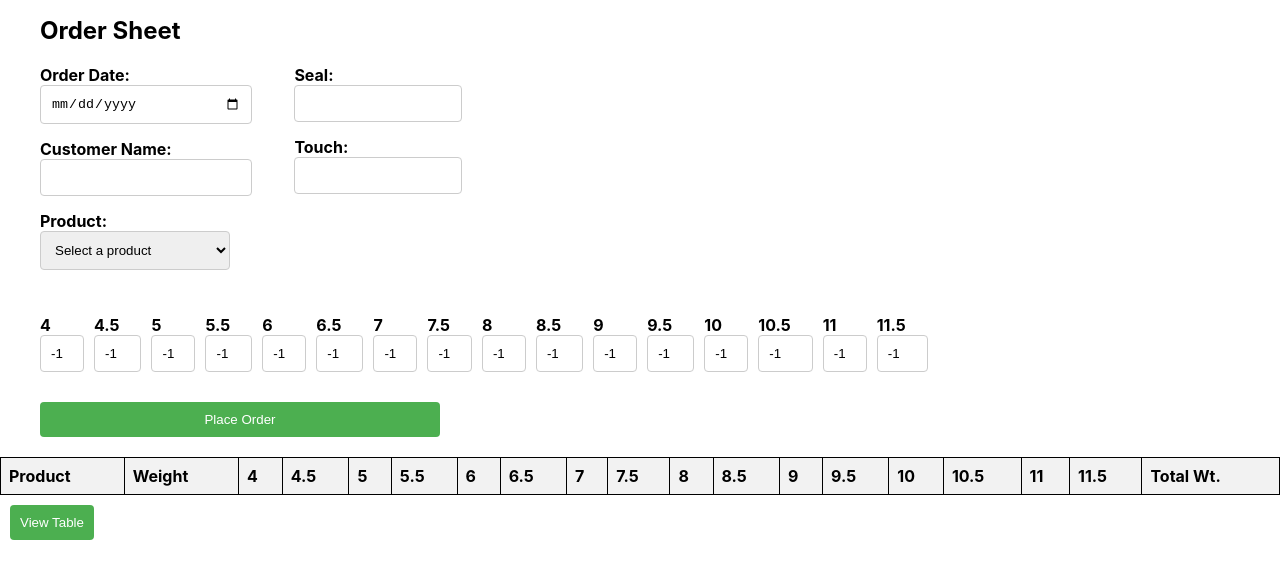
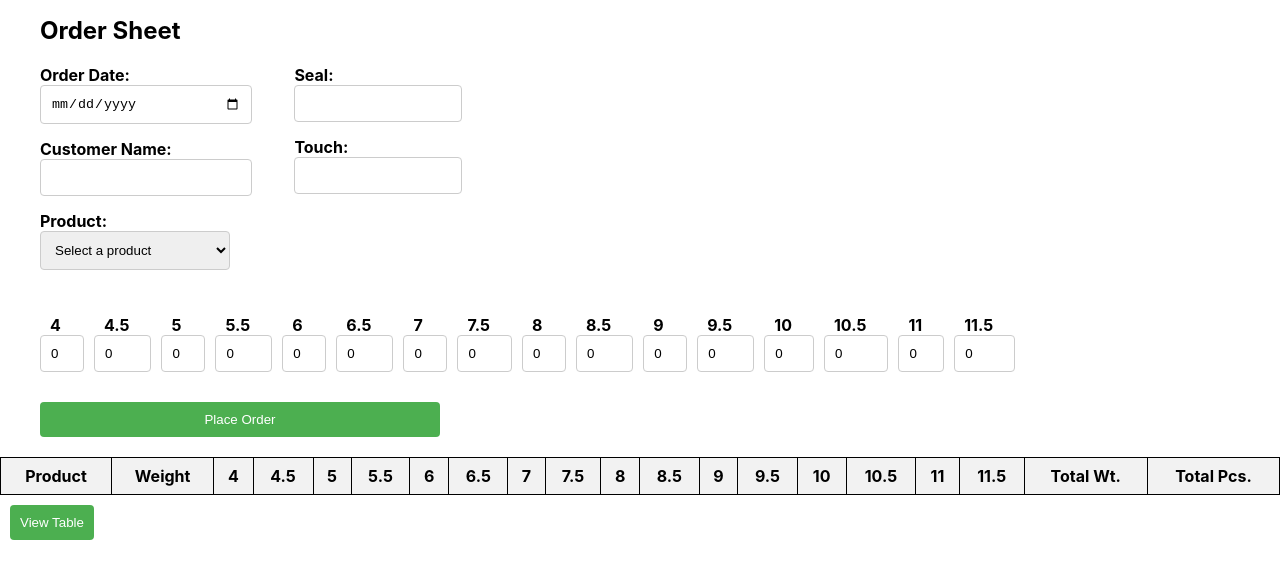
Before and after one commit to Shank0071/customermaster, a React (Create React App) app: page / in a window 1280 px wide. Shown: the top 578 px of the page. Built offline with nearby package versions, Linux system fonts and the light colour scheme.

Commit message:
table functionality added

```diff
--- a/src/components/OrderSheet.css
+++ b/src/components/OrderSheet.css
@@ -69,7 +69,7 @@ h1 {
   table td {
     border: 1px solid black;
     padding: 8px;
-    text-align: left;
+    text-align: center;
   }
 
   table th {
@@ -111,3 +111,8 @@ input[type="number"] {
 .order_summary {
   margin-left: 40px;
 }
+
+.weightPieceInfo {
+  text-align: right;
+  margin: 60px;
+}
--- a/src/components/OrderSheet.js
+++ b/src/components/OrderSheet.js
@@ -1,83 +1,81 @@
-import React, { useState, useReducer } from 'react';
-import Sizes from './Sizes';
+import React, { useState, useReducer } from "react";
+import Sizes from "./Sizes";
 import "./OrderSheet.css";
-
 
 const products = {
   skPlainMugappu: 70,
   skKeelArumbuMugappu: 80,
   sk2SideArumbuMugappu: 90,
   skOttuMuthuMugappu: 85,
-    skLineSalangai: 150
-}
+  skLineSalangai: 150,
+};
 
 const initial = {
-    4: -1,
-    4.5: -1,
-    5: -1,
-    5.5: -1,
-    6: -1,
-    6.5: -1,
-    7: -1,
-    7.5: -1,
-    8: -1,
-    8.5: -1,
-    9: -1,
-    9.5: -1,
-    10: -1,
-    10.5: -1,
-    11: -1,
-    11.5: -1
-  }
+  4: 0,
+  4.5: 0,
+  5: 0,
+  5.5: 0,
+  6: 0,
+  6.5: 0,
+  7: 0,
+  7.5: 0,
+  8: 0,
+  8.5: 0,
+  9: 0,
+  9.5: 0,
+  10: 0,
+  10.5: 0,
+  11: 0,
+  11.5: 0,
+};
 
 const reducer = (state, action) => {
   switch (action.type) {
-      case 'UPDATE_VALUES':
+    case "UPDATE_VALUES":
       return { ...state, ...action.payload };
-      case 'RESET':
+    case "RESET":
       return initial;
     default:
       return state;
   }
 };
 
-
 const OrderSheet = () => {
   const [orders, setOrders] = useState([]);
-  const [customerName, setCustomerName] = useState('');
-  const [product, setProduct] = useState('');
-  const [quantity, setQuantity] = useState('');
-  const [orderDate, setOrderDate] = useState('');
+  const [customerName, setCustomerName] = useState("");
+  const [product, setProduct] = useState("");
+  const [quantity, setQuantity] = useState("");
+  const [orderDate, setOrderDate] = useState("");
   const [seal, setSeal] = useState("");
   const [touch, setTouch] = useState("");
   const [totWeights, setTotWeights] = useState([]);
   const [viewTable, setViewTable] = useState(false);
+  const [pieces, setPieces] = useState([]);
 
   const initialState = {
-    4: -1,
-    4.5: -1,
-    5: -1,
-    5.5: -1,
-    6: -1,
-    6.5: -1,
-    7: -1,
-    7.5: -1,
-    8: -1,
-    8.5: -1,
-    9: -1,
-    9.5: -1,
-    10: -1,
-    10.5: -1,
-    11: -1,
-    11.5: -1
-  }
+    4: 0,
+    4.5: 0,
+    5: 0,
+    5.5: 0,
+    6: 0,
+    6.5: 0,
+    7: 0,
+    7.5: 0,
+    8: 0,
+    8.5: 0,
+    9: 0,
+    9.5: 0,
+    10: 0,
+    10.5: 0,
+    11: 0,
+    11.5: 0,
+  };
 
-
-  const [state, dispatch] = useReducer(reducer, initialState)
+  const [state, dispatch] = useReducer(reducer, initialState);
 
   const handleChange = (event) => {
     const { name, value } = event.target;
-    dispatch({ type: 'UPDATE_VALUES', payload: { [name]: value } });
+    dispatch({ type: "UPDATE_VALUES", payload: { [name]: value } });
   };
 
   const handleSubmit = (event) => {
@@ -105,51 +103,69 @@ const OrderSheet = () => {
       10: state[10],
       10.5: state[10.5],
       11: state[11],
-      11.5: state[11.5]
+      11.5: state[11.5],
     };
 
     let index = 4;
     let weight = 0;
-    for(let i=4; i<20; i++) {
-      console.log("indd", index)
-      weight += (products[newOrder["product"]]/10)*((+newOrder[index]) * index)
-      index += 0.5
+    let pics = 0;
+
+    for (let i = 4; i < 20; i++) {
+      console.log("indd", index);
+      weight +=
+        (products[newOrder["product"]] / 10) * (+newOrder[index] * index);
+      pics += +newOrder[index];
+      index += 0.5;
     }
 
-
-    newOrder.weight = weight
-    setTotWeights([...totWeights, weight])
-    console.log(totWeights)
+    newOrder.weight = weight;
+    newOrder.pieces = pics;
+    setPieces([...pieces, pics]);
+    console.log(pieces);
+    setTotWeights([...totWeights, weight]);
+    console.log(totWeights);
     setOrders([...orders, newOrder]);
     // Reset form fields
     // setCustomerName('');
-    setProduct('');
+    setProduct("");
     // setQuantity('');
     // setOrderDate('');
     // setTouch("");
     // setSeal("");
-    dispatch({ type: "RESET", payload: initialState })
+    dispatch({ type: "RESET", payload: initialState });
   };
 
   const handlePrint = () => {
-    window.print()
-    setCustomerName('');
-    setProduct('');
-    setQuantity('');
-    setOrderDate('');
+    window.print();
+    setCustomerName("");
+    setProduct("");
+    setQuantity("");
+    setOrderDate("");
     setTouch("");
     setSeal("");
+  };
 
-  }
+  const totalCalculator = (arr) => {
+    let sum = 0;
+    arr.map((p) => {
+      return (sum += p);
+    });
+    return sum;
+  };
 
+  const isColumnZero = (columnName) => {
+    return orders.every((row) => row[columnName] === 0);
+  };
+
+  console.log(isColumnZero("4"));
 
   return (
     <div>
-     {!viewTable &&
-      (<div>
+      {!viewTable && (
+        <div>
           <h1>Order Sheet</h1>
           <form onSubmit={handleSubmit}>
-        <div className='topview'>
+            <div className="topview">
               <div>
                 <div>
                   <label htmlFor="order-date">Order Date:</label>
@@ -180,14 +196,18 @@ const OrderSheet = () => {
                     onChange={(e) => setProduct(e.target.value)}
                     required
                   >
-
                     <option value="">Select a product</option>
                     <option value="skPlainMugappu">SK Plain Mugappu</option>
-                <option value="skKeelArumbuMugappu">SK Keel Arumbu Mugappu</option>
-                <option value="sk2SideArumbuMugappu">SK 2-side Arumbu Mugappu</option>
-                <option value="skOttuMuthuMugappu">SK Ottu Muthu Mugappu</option>
+                    <option value="skKeelArumbuMugappu">
+                      SK Keel Arumbu Mugappu
+                    </option>
+                    <option value="sk2SideArumbuMugappu">
+                      SK 2-side Arumbu Mugappu
+                    </option>
+                    <option value="skOttuMuthuMugappu">
+                      SK Ottu Muthu Mugappu
+                    </option>
                     <option value="skLineSalangai">SK Line Salangai</option>
-
                   </select>
                 </div>
               </div>
@@ -216,10 +236,18 @@ const OrderSheet = () => {
               </div>
             </div>
 
-
-        <div className='sizes'>
-         {[4,4.5,5,5.5,6,6.5,7,7.5,8,8.5,9,9.5,10,10.5,11,11.5].map(s => (
-            <Sizes size={s} key={s} name={`${s}`} value={state[s]} handleChange={handleChange} />
+            <div className="sizes">
+              {[
+                4, 4.5, 5, 5.5, 6, 6.5, 7, 7.5, 8, 8.5, 9, 9.5, 10, 10.5, 11,
+                11.5,
+              ].map((s) => (
+                <Sizes
+                  size={s}
+                  key={s}
+                  name={`${s}`}
+                  value={state[s]}
+                  handleChange={handleChange}
+                />
               ))}
             </div>
 
@@ -231,10 +259,14 @@ const OrderSheet = () => {
               <tr>
                 <th>Product</th>
                 <th>Weight</th>
-            {[4,4.5,5,5.5,6,6.5,7,7.5,8,8.5,9,9.5,10,10.5,11,11.5].map(s => (
+                {[
+                  4, 4.5, 5, 5.5, 6, 6.5, 7, 7.5, 8, 8.5, 9, 9.5, 10, 10.5, 11,
+                  11.5,
+                ].map((s) => (
                   <th key={s}>{s}</th>
                 ))}
                 <th>Total Wt.</th>
+                <th>Total Pcs.</th>
               </tr>
             </thead>
             <tbody>
@@ -242,22 +274,28 @@ const OrderSheet = () => {
                 <tr key={order.id}>
                   <td>{order.product}</td>
                   <td>{products[`${order.product}`]}</td>
-              {[4,4.5,5,5.5,6,6.5,7,7.5,8,8.5,9,9.5,10,10.5,11,11.5].map(s => (
+                  {[
+                    4, 4.5, 5, 5.5, 6, 6.5, 7, 7.5, 8, 8.5, 9, 9.5, 10, 10.5,
+                    11, 11.5,
+                  ].map((s) => (
                     <td key={s}>{order[s]}</td>
                   ))}
                   <td>{order.weight}</td>
+                  <td>{order.pieces}</td>
                 </tr>
               ))}
             </tbody>
           </table>
-      <button className='btn' onClick={() => setViewTable(prev => !prev)}>View Table</button>
-    </div>)
-  }
+          <button className="btn" onClick={() => setViewTable((prev) => !prev)}>
+            View Table
+          </button>
+        </div>
+      )}
 
       {viewTable && (
         <div>
           <h1>Customer Name: {customerName}</h1>
-        <div className='order_summary'>
+          <div className="order_summary">
             <h3>Seal: {seal}</h3>
             <h3>Touch: {touch}</h3>
             <h3>Order Date: {orderDate}</h3>
@@ -267,10 +305,12 @@ const OrderSheet = () => {
               <tr>
                 <th>Product</th>
                 <th>Weight</th>
-            {[4,4.5,5,5.5,6,6.5,7,7.5,8,8.5,9,9.5,10,10.5,11,11.5].map(s => (
-            <th key={s}>{s}</th>
-         ))}
+                {[
+                  4, 4.5, 5, 5.5, 6, 6.5, 7, 7.5, 8, 8.5, 9, 9.5, 10, 10.5, 11,
+                  11.5,
+                ].map((s) => !isColumnZero("" + s) && <th key={s}>{s}</th>)}
                 <th>Total Wt.</th>
+                <th>Total Pcs.</th>
               </tr>
             </thead>
             <tbody>
@@ -278,21 +318,31 @@ const OrderSheet = () => {
                 <tr key={order.id}>
                   <td>{order.product}</td>
                   <td>{products[`${order.product}`]}</td>
-              {[4,4.5,5,5.5,6,6.5,7,7.5,8,8.5,9,9.5,10,10.5,11,11.5].map(s => (
-              <td key={s}>{order[s]}</td>
-         ))}
+                  {[
+                    4, 4.5, 5, 5.5, 6, 6.5, 7, 7.5, 8, 8.5, 9, 9.5, 10, 10.5,
+                    11, 11.5,
+                  ].map(
+                    (s) => !isColumnZero("" + s) && <td key={s}>{order[s]}</td>
+                  )}
                   <td>{order.weight}</td>
+                  <td>{order.pieces}</td>
                 </tr>
               ))}
             </tbody>
           </table>
-      <button className='btn' onClick={() => setViewTable(prev => !prev)}>View Order Sheet</button>
-      <button className='btn' onClick={handlePrint}>Print</button>
+          <div className="weightPieceInfo">
+            <h3>Weight: {totalCalculator(totWeights)}</h3>
+            <h3>Pieces: {totalCalculator(pieces)}</h3>
+          </div>
+          <button className="btn" onClick={() => setViewTable((prev) => !prev)}>
+            View Order Sheet
+          </button>
+          <button className="btn" onClick={handlePrint}>
+            Print
+          </button>
         </div>
       )}
     </div>
-
-
   );
 };
 
--- /dev/null
+++ b/src/components/Sizes.css
@@ -0,0 +1,3 @@
+.nums > label {
+    margin-left: 10px;
+}
--- a/src/components/Sizes.js
+++ b/src/components/Sizes.js
@@ -1,7 +1,9 @@
+import "./Sizes.css"
+
 
 export default function Sizes({ size, name, value, handleChange }) {
   return (
-    <div>
+    <div className="nums">
         <label htmlFor="quantity">{ size }</label>
         <input
             type="number"
```
Lines whose indentation alone changed are shown as unchanged.
